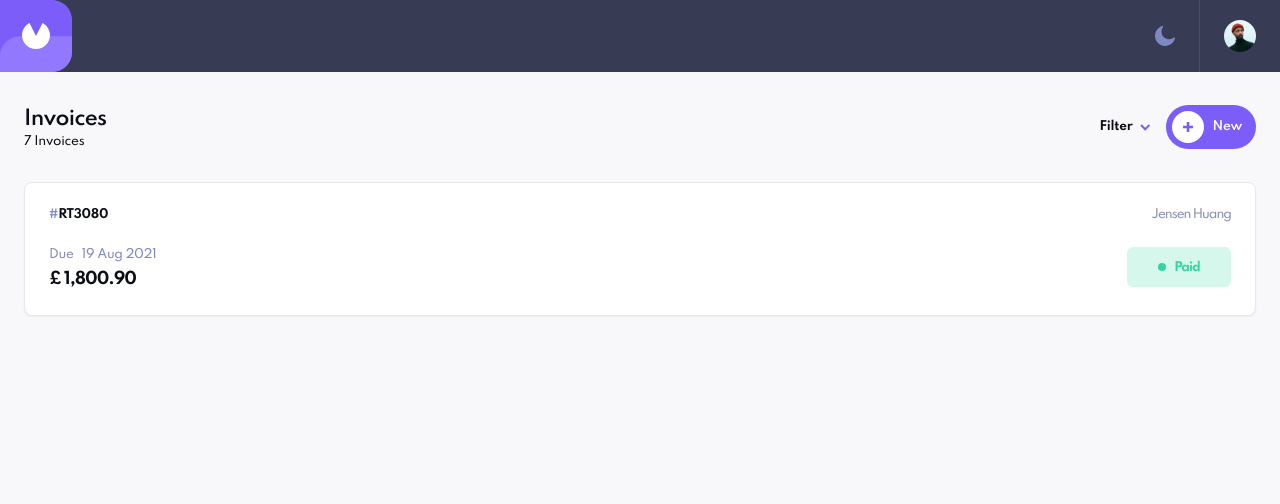
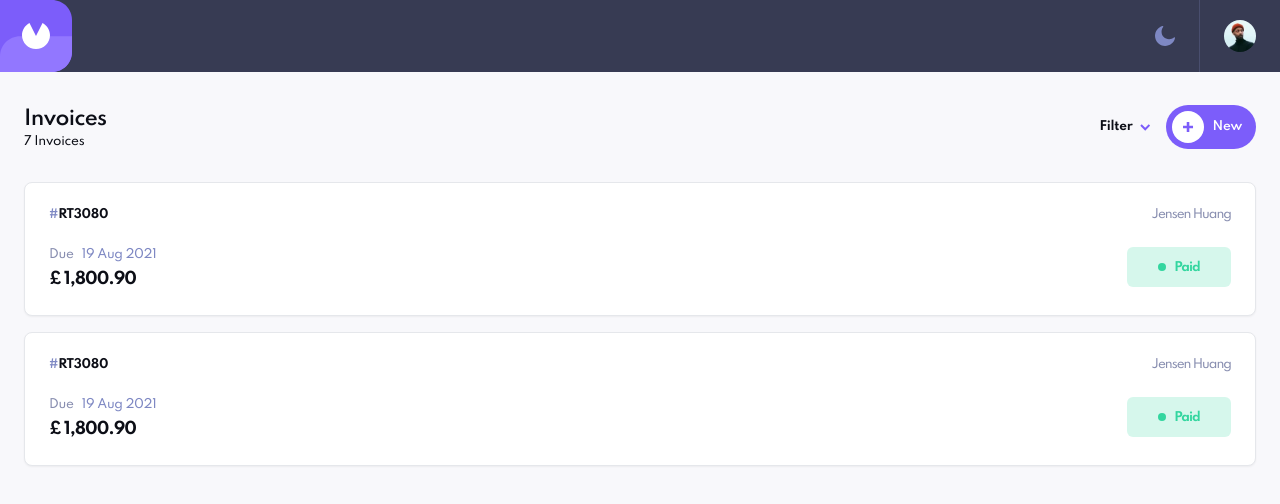
Before and after one commit to kristjanv001/invoice-app, a Next.js app: page / in a window 1280 px wide. Shown: the top 504 px of the page. Built offline with nearby package versions, Linux system fonts and the light colour scheme.

Commit message:
label component with cva.

```diff
--- a/app/components/Button.tsx
+++ b/app/components/Button.tsx
@@ -1,5 +1,4 @@
 import { cva, type VariantProps } from "class-variance-authority";
-import { ButtonHTMLAttributes } from "react";
 
 
 const button = cva([
@@ -11,8 +10,7 @@ const button = cva([
   "leading-none",
   "flex",
   "items-center",
-  "justify-center",
-],
+  "justify-center"],
   {
     variants: {
       intent: {
@@ -23,7 +21,7 @@ const button = cva([
     }
 })
 
-interface ButtonProps extends React.HTMLAttributes<HTMLButtonElement>,
+interface ButtonProps extends React.ButtonHTMLAttributes<HTMLButtonElement>,
   VariantProps<typeof button> {}
 
 export function Button({className, intent, ...props}: ButtonProps) {
--- a/app/components/InvoicesHeader.tsx
+++ b/app/components/InvoicesHeader.tsx
@@ -29,7 +29,7 @@ function FilterInvoicesBtn() {
 
 export function InvoicesHeader() {
   return (
-    <div className="h-full flex justify-between">
+    <div className="h-full flex justify-between mb-8">
       <div className="flex flex-col">
         <h1 className="text-xl font-semibold leading-normal tracking-[-0.625px]">Invoices</h1>
         <span className="text-impression text-xs font-medium leading-4 tracking-[-0.25px]">7 Invoices</span>
--- a/app/components/InvoicesView.tsx
+++ b/app/components/InvoicesView.tsx
@@ -1,18 +1,52 @@
 import { InvoicesHeader } from "./InvoicesHeader"
+import { cva, type VariantProps } from "class-variance-authority";
 
 
-function Label() {
+const labelContainer = cva(["h-10 w-[104px] flex justify-center items-center bg-opacity-20 rounded-md"], {
+  variants: {
+    intent: {
+      paid: ["bg-dark_shamrock"],
+      pending: ["bg-princeton_orange"],
+      draft: ["bg-carbon_blue"],
+    },
+  },
+});
+
+const labelText = cva(["text-xs font-bold mt-0.5 ml-2"], {
+  variants: {
+    intent: {
+      paid: ["text-dark_shamrock"],
+      pending: ["text-princeton_orange"],
+      draft: []
+    }
+  }
+})
+
+const labelOval = cva(["h-2 w-2 rounded-full"], {
+  variants: {
+    intent: {
+      paid: ["bg-dark_shamrock"],
+      pending: ["bg-princeton_orange"],
+      draft: []
+    }
+  }
+})
+
+interface LabelProps extends React.HTMLAttributes<HTMLDivElement>, VariantProps<typeof labelContainer>, VariantProps<typeof labelText>, VariantProps<typeof labelOval> {}
+
+export function Label({className, intent, ...props}: LabelProps) {
   return (
-    <div className="h-10 w-[104px] bg-dark_shamrock flex justify-center items-center bg-opacity-20 rounded-md">
-      <div className="h-2 w-2 rounded-full bg-dark_shamrock"></div>
-      <span className="text-xs font-bold text-dark_shamrock mt-[2px] ml-2">Paid</span>
+    <div className={labelContainer({className, intent})} {...props}>
+      <div className={labelOval({intent})}></div>
+      <span className={labelText({intent})}>Paid</span>
     </div>
   )
 }
 
+
 function InvoiceCard() {
   return (
-    <div className="min-h-[134px] bg-white border rounded-lg shadow-sm mt-8 p-6">
+    <div className="min-h-[134px] bg-white border rounded-lg shadow-sm mb-4 p-6">
 
       <div className="grid grid-cols-2">
         <div className="col-span-1">
@@ -37,7 +71,7 @@ function InvoiceCard() {
               <span className="text-purple_impression font-medium text-xs leading-4">Jensen Huang</span>
             </div>
             <div className="row-span-1 h-full flex justify-end items-end">
-              <Label />
+              <Label intent="paid" />
             </div>
           </div>
         </div>
@@ -50,13 +84,12 @@ function InvoiceCard() {
 
 function InvoicesList() {
   return (
-    <div>
-      <ul>
-        <li>
-          <InvoiceCard />
-        </li>
-      </ul>
-    </div>
+    <ul>
+      <li>
+        <InvoiceCard />
+        <InvoiceCard />
+      </li>
+    </ul>
   )
 }
 
--- a/tailwind.config.ts
+++ b/tailwind.config.ts
@@ -20,7 +20,7 @@ const config: Config = {
 
         // labels
         "dark_shamrock": "#33D69F",
-
+        "princeton_orange": "#FF8F00",
 
         // design system
         "venetian_nights": "#7C5DFA",
```
Lines whose indentation alone changed are shown as unchanged.
